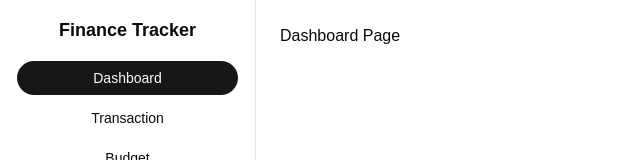
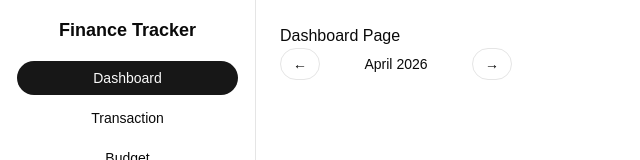
Before and after one commit to diqimusyaffa29/finance-tracker-app, a React (Vite) app: page / in a window 1280 px wide. Shown: the top 160 px of the page, without its empty margins (0-640 px from the left). Built offline with nearby package versions, Linux system fonts and the light colour scheme.

Commit message:
feat: :sparkles: Implemented FilterBar to Dashboard page

```diff
--- a/src/pages/Dashboard.tsx
+++ b/src/pages/Dashboard.tsx
@@ -1,9 +1,12 @@
-function Dashboard () {
-    return(
+import { FilterBar } from "@/components/dashboard/FilterBar"
+
+function Dashboard() {
+    return (
         <div>
             <h1>Dashboard Page</h1>
+            <FilterBar />
         </div>
     )
 }
 
-export {Dashboard}
+export { Dashboard }
```
